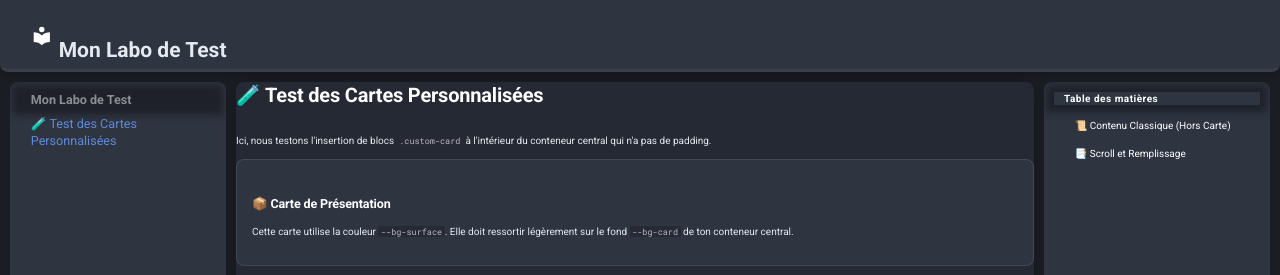
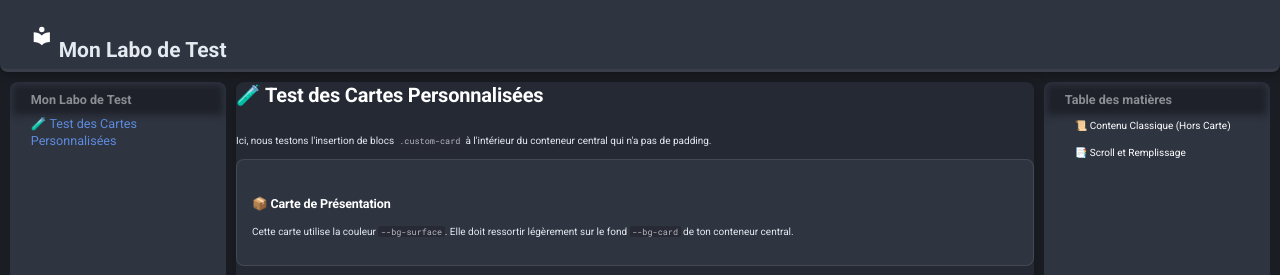
Before and after one commit to Lilevitchi/test-site, an MkDocs documentation site: the page built from docs/index.md, in a window 1280 px wide. Shown: the top 275 px of the page. Built offline with MkDocs 1.6.1 and Material for MkDocs 9.7.7, drawn with Linux system fonts in a browser that asks for light colours.

Commit message:
Update extra.css

```diff
--- a/docs/stylesheets/extra.css
+++ b/docs/stylesheets/extra.css
@@ -267,39 +267,39 @@
    SIDEBAR DROITE
    ============================================================*/
 
-  .md-sidebar--secondary .md-nav__title {
+  .md-sidebar--secondary .md-nav__link {
+    color: #ffffff !important;
     font-size: 10px !important;
-    color: #ffffff !important;
-    font-weight: 700;
-    letter-spacing: 0.05em;
-    padding: 0 10px !important;
+    font-weight: 400 !important;
+    padding: 4px 10px !important;
     background: transparent !important;
-    margin-bottom: 10px;
+    transition: opacity 0.2s ease;
   }
 
-  .md-sidebar--secondary .md-nav__link {
-  font-size: 10px !important;
-  color: #ffffff !important;
-  font-weight: 400;
-  line-height: 1.4;
-  padding: 4px 10px !important;
-  transition: opacity 0.2s ease;
+  .md-sidebar--secondary .md-nav__item .md-nav__item {
+    padding-left: 12px !important;
   }
 
   .md-sidebar--secondary .md-nav__link--active,
-  .md-sidebar--secondary .md-nav__link:focus,
-  .md-sidebar--secondary .md-nav__link:hover {
+  .md-sidebar--secondary .md-nav__link:focus {
     color: #ffffff !important;
     font-weight: 400 !important;
     background: transparent !important;
+    opacity: 1;
   }
 
   .md-sidebar--secondary .md-nav__link:hover {
+    color: #ffffff !important;
     opacity: 0.7;
+    background: transparent !important;
   }
 
   .md-sidebar--secondary .md-nav__item {
     border-left: none !important;
+  }
+
+  .md-sidebar--secondary .md-nav__link::after {
+    display: none !important;
   }
 
 /* ============================================================
```
